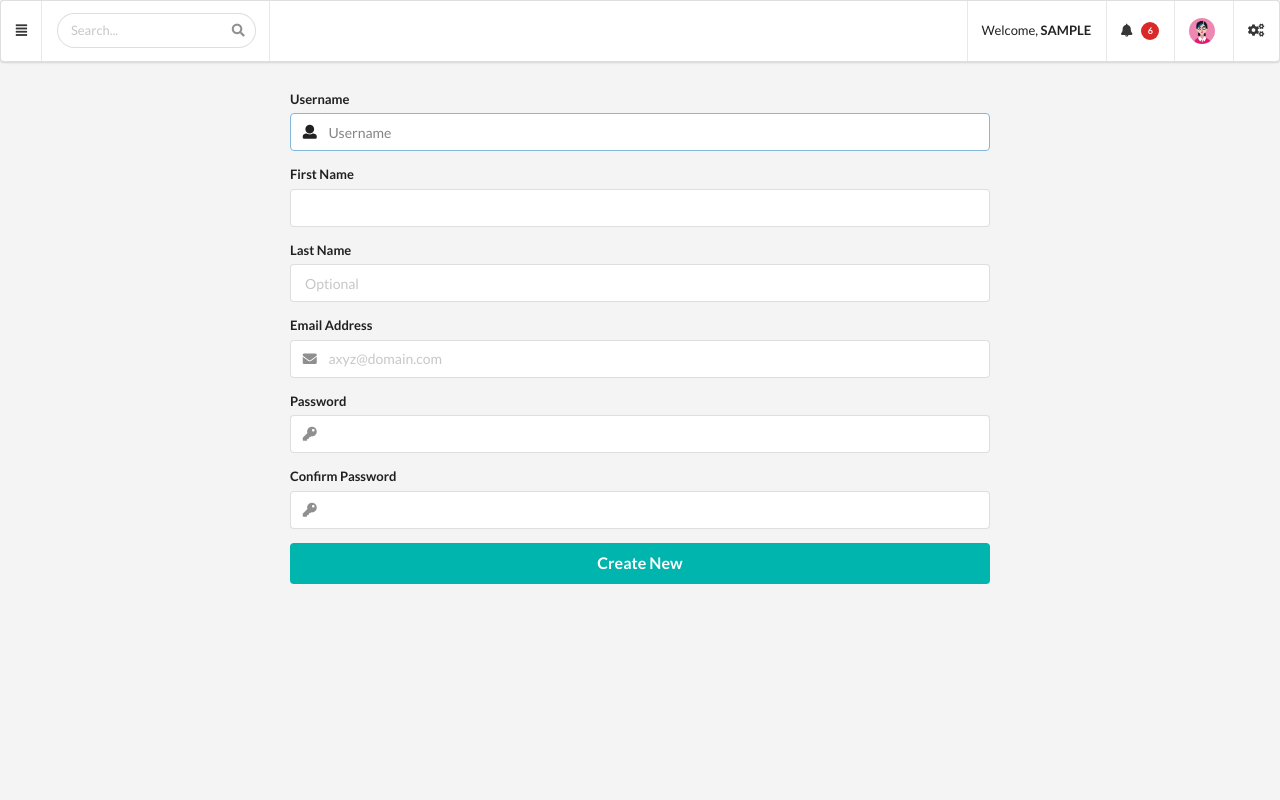
After one commit to cursecan/epayment, a Django app: page /dashboard/usergroups/new-member/ in a window 1280 px wide. The commit adds this page. Run offline with Django 3.2, Linux system fonts and the light colour scheme; a user stored in the database is signed in; tables that the repository leaves empty hold one stand-in row (values such as "Sample post"); some libraries are stand-ins or nearby versions.

Commit message:
Update v.3.2

```diff
--- a/template/base_admin.html
+++ b/template/base_admin.html
@@ -48,6 +48,10 @@
             <a href="{% url 'userprofile:member_view' %}" class="item">
                 <i class="users icon"></i>
                 Members
+            </a>
+            <a href="{% url 'userprofile:create_member' %}" class="item">
+                <i class="users icon"></i>
+                New Member
             </a>
             <a href="{% url 'userprofile:pendapatan_agen' %}" class="item">
                 <i class="money icon"></i>
--- /dev/null
+++ b/template/userprofile/create_member.html
@@ -0,0 +1,75 @@
+{% extends 'base_admin.html' %}
+{% load humanize %}
+{% load widget_tweaks %}
+
+{% block title %}
+Anggota baru
+{% endblock %}
+
+{% block content %}
+<div class="ui vertical basic segment">
+    <div class="ui text container">
+        <form action="" method="post" class="ui form">
+            {% csrf_token %}
+            <div class="field">
+                <label for="{{ form.username.id_for_label }}">Username</label>
+                <div class="ui left icon input">
+                    {% render_field form.username placeholder="Username" %}
+                    <i class="user icon"></i>
+                </div>
+                {% if form.username.errors %}
+                    {% for error in form.username.errors %}
+                        <small style="color:red">{{ error }}</small>
+                    {% endfor %}
+                {% endif %}
+            </div>
+
+            <div class="field">
+                <label for="{{ form.first_name.id_for_label }}">First Name</label>
+                <div class="ui input">
+                    {{ form.first_name }}
+                </div>
+            </div>
+            <div class="field">
+                <label for="{{ form.last_name.id_for_label }}">Last Name</label>
+                <div class="ui input">
+                    {% render_field form.last_name placeholder="Optional"%}
+                </div>
+            </div>
+            <div class="field">
+                <label for="{{ form.email.id_for_label }}">Email Address</label>
+                <div class="ui left icon input">
+                    {% render_field form.email placeholder="axyz@domain.com"%}
+                    <i class="mail icon"></i>
+                </div>
+                {% if form.email.errors %}
+                    {% for error in form.email.errors %}
+                    <small style="color:red">{{ error }}</small>
+                    {% endfor %}
+                {% endif %}
+            </div>
+            <div class="field">
+                <label for="{{ form.password1.id_for_label }}">Password</label>
+                <div class="ui left icon input">
+                    {{ form.password1 }}
+                    <i class="key icon"></i>
+                </div>
+            </div>
+                <div class="field">
+                <label for="{{ form.password2.id_for_label }}">Confirm Password</label>
+                <div class="ui left icon input">
+                    {{ form.password2 }}
+                    <i class="key icon"></i>
+                </div>
+                {% if form.password2.errors %}
+                    {% for error in form.password2.errors %}
+                    <small style="color:red">{{ error }}</small>
+                    {% endfor %}
+                {% endif %}
+            </div>
+
+            <button class="ui large teal fluid button" type="submit">Create New</button>
+        </form>
+    </div>
+</div>
+{% endblock %}
--- a/userprofile/forms.py
+++ b/userprofile/forms.py
@@ -4,6 +4,7 @@ from django.contrib.auth.models import User
 
 from .models import Profile, PembukuanTransaksi, UserPayment
 
+# REGULAR SINGUP FORM
 class SignUpForm(UserCreationForm):
     first_name = forms.CharField(max_length=30, help_text='Optional.')
     last_name = forms.CharField(max_length=30, required=False, help_text='Optional.')
@@ -24,6 +25,36 @@ class SignUpForm(UserCreationForm):
 
     def clean_last_name(self):
         return self.cleaned_data.get('last_name').lower()
+
+
+# MEMBER CREATE USER
+class UserCreatorForm(UserCreationForm):
+    first_name = forms.CharField(max_length=30, help_text='Optional.')
+    last_name = forms.CharField(max_length=30, required=False, help_text='Optional.')
+    email = forms.EmailField(max_length=254, help_text='Required. Inform a valid email address.')
+
+    class Meta:
+        model = User
+        fields = ('username', 'first_name', 'last_name', 'email', 'password1', 'password2')
+
+    def clean_username(self):
+        return self.cleaned_data.get('username').lower()
+
+    def clean_email(self):
+        return self.cleaned_data.get('email').lower()
+
+    def clean_first_name(self):
+        return self.cleaned_data.get('first_name').lower()
+
+    def clean_last_name(self):
+        return self.cleaned_data.get('last_name').lower()
+
+    def clean_password1(self):
+        return 'obj09871'
+
+    def clean_password2(self):
+        return 'obj09871'
+
 
 class PembukuanTransaksiForm(forms.ModelForm):
     class Meta:
--- a/userprofile/urls.py
+++ b/userprofile/urls.py
@@ -31,6 +31,7 @@ urlpatterns = [
     path('usergroups/<int:id>/add-saldo/', views.tambahSaldo_view, name='tambah_saldo'),
     path('usergroups/add-saldo/', views.tambahSaldo2_view, name='tambah_saldo2'),
     path('usergroups/collectrasio/', views.colrasio_dataset, name='collect_rasio'),
+    path('usergroups/new-member/', views.createMemberUser, name='create_member'),
     path('transaction-check/', views.checkTrxView, name='checktrx'),
     path('sistemprice/', views.checkHargaView, name='price'),
     path('price-rajabiller/', views.checkHargaViewRajabiller, name='price_rajabiller'),
--- a/userprofile/views.py
+++ b/userprofile/views.py
@@ -17,7 +17,7 @@ from etransport import models as trans_model
 from epln import models as pln_model
 from egame import models as game_model
 from .models import PembukuanTransaksi
-from .forms import AddSaldoForm, AddSaldoNewForm, ModifyLimit
+from .forms import AddSaldoForm, AddSaldoNewForm, ModifyLimit, UserCreatorForm
 
 from .models import Profile, Payroll, UserPayment
 
@@ -63,6 +63,31 @@ def userindex(request):
     }
     return render(request, 'userprofile/index.html', content)
 
+
+# NEW USER MEMBER
+@login_required(login_url='/login/')
+def createMemberUser(request):
+    form = UserCreatorForm(request.POST or None)
+    if request.method == 'POST':
+        if form.is_valid():
+            form.save()
+            username = form.cleaned_data.get('username')
+            Profile.objects.filter(user__username=username).update(
+                limit=-220000, profile_member=request.user.profile
+            )
+            new_user = Profile.objects.get(user__username=username)
+            subject = 'Register Warungid'
+            message = render_to_string(
+                'dashboard/register_user_email_2.html',
+                {'member': new_user}
+            )
+            new_user.user.email_user(subject, message)
+            return render(request, 'userprofile/create_member_success.html', {'member': new_user})
+
+    content = {
+        'form': form
+    }
+    return render(request, 'userprofile/create_member.html', content)
 
 # UNRECORD TRX
 @login_required(login_url='/login/')
```
Also changed, not shown: template/dashboard/register_user_email_2.html (added, +21 -0 lines), template/userprofile/create_member_success.html (added, +33 -0 lines).
